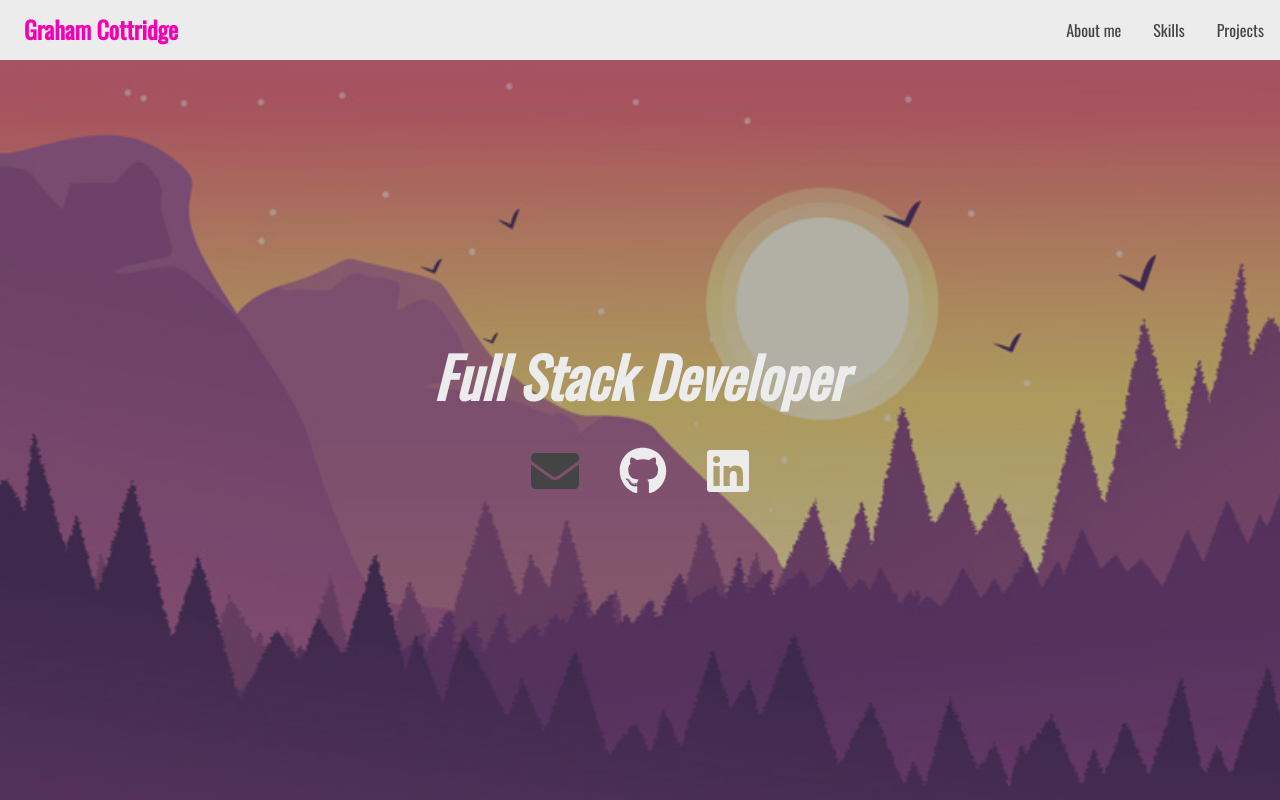
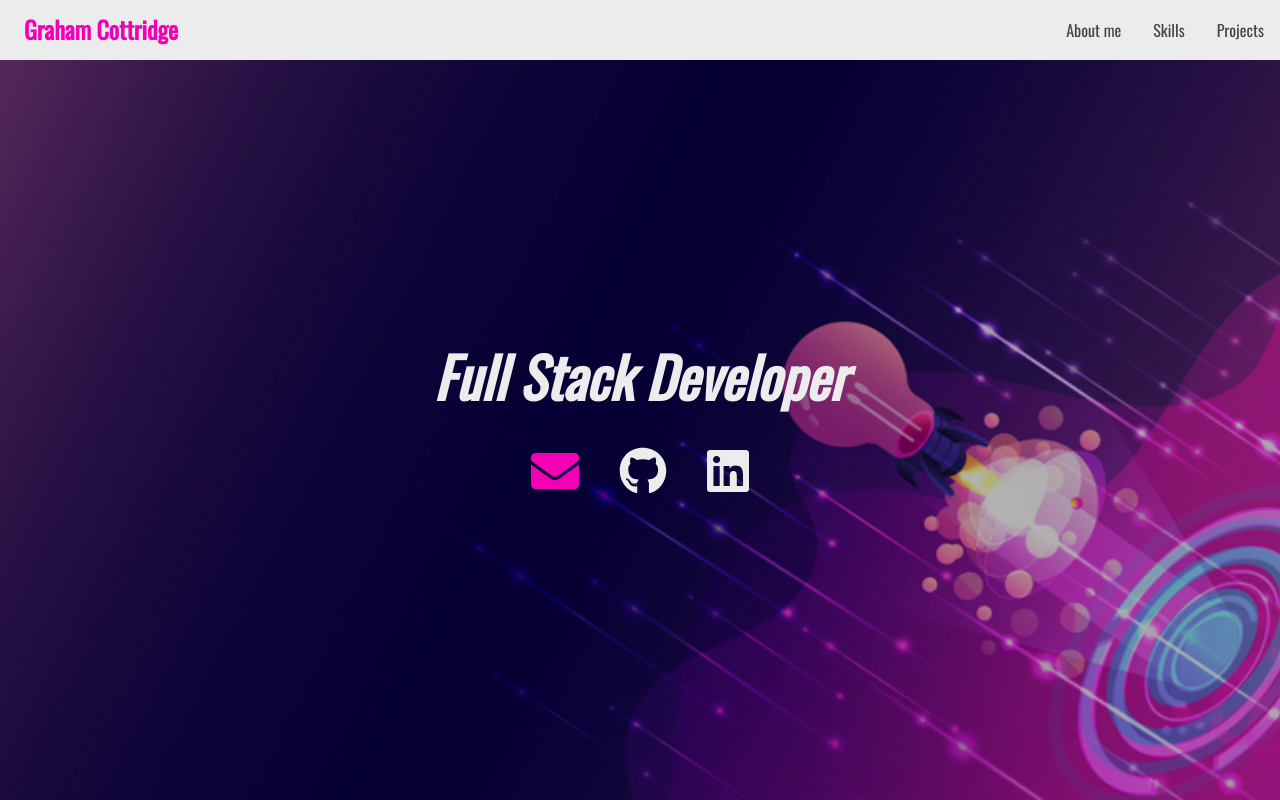
Before and after one commit to grahamcottridge/gc-portfolio, a React (Create React App) app: page / in a window 1280 px wide. In both pictures the pointer is over the link 554 px from the left and 482 px from the top of the page. Shown: the top 800 px of the page. Built offline with nearby package versions, Linux system fonts and the light colour scheme.

Commit message:
Update header and icons

```diff
--- a/src/components/header/header.styles.scss
+++ b/src/components/header/header.styles.scss
@@ -1,6 +1,6 @@
 .header {
   background-image: linear-gradient(rgba(0, 0, 0, 0.3), rgba(0, 0, 0, 0.3)),
-    url("../../assets/image3.jpg");
+    url("../../assets/image2.jpg");
   background-size: cover;
   background-position: center;
   height: 100vh;
@@ -29,7 +29,7 @@
       }
 
       .icon:hover {
-        color: #444;
+        color: #f300b4;
       }
     }
 
```
